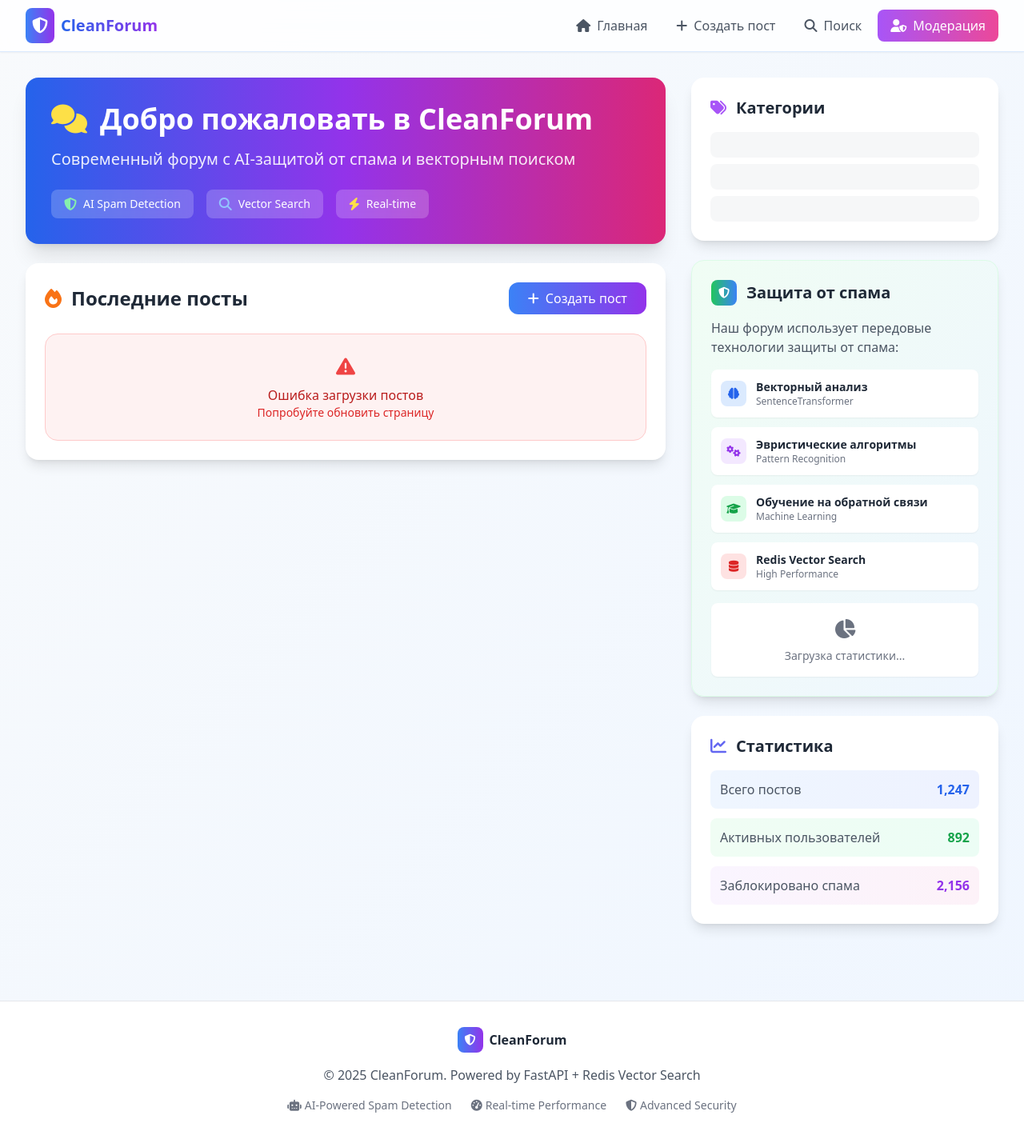
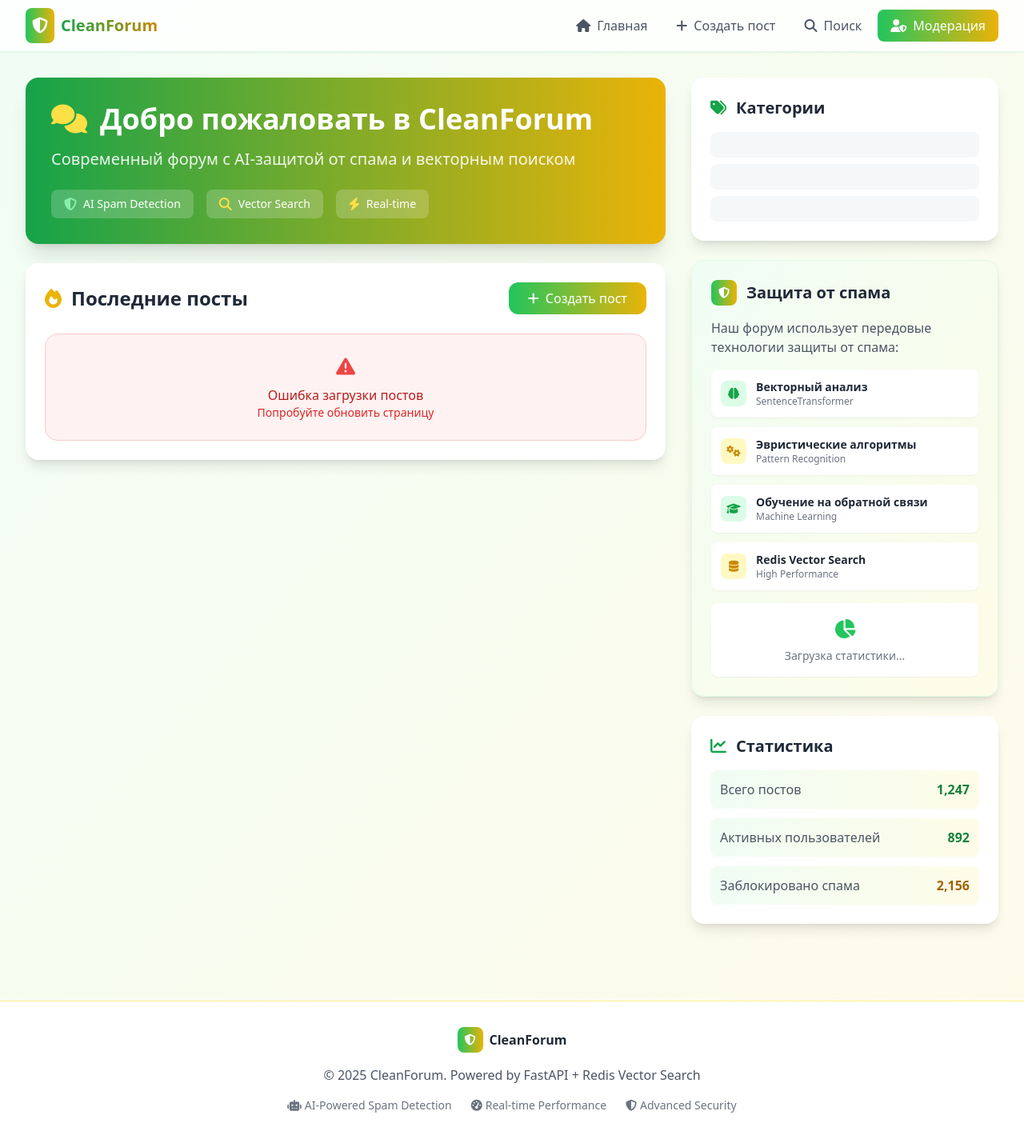
Before and after one commit to premananda108/CleanForum, a FastAPI app: page / in a window 1280 px wide. Shown: the whole page at 80% size. Run offline with FastAPI, Linux system fonts and the light colour scheme; data that the repository does not hold is empty; parts of the project's set-up code (start-up, migrations or seed data) failed here and were passed over; some libraries are stand-ins or nearby versions.

Commit message:
green-golden theme

```diff
--- a/templates/base.html
+++ b/templates/base.html
@@ -12,11 +12,11 @@
                 extend: {
                     colors: {
                         primary: {
-                            50: '#eff6ff',
-                            500: '#3b82f6',
-                            600: '#2563eb',
-                            700: '#1d4ed8',
-                            900: '#1e3a8a'
+                            50: '#f0fdf4',
+                            500: '#22c55e',
+                            600: '#16a34a',
+                            700: '#15803d',
+                            900: '#14532d'
                         }
                     },
                     animation: {
@@ -39,36 +39,36 @@
         }
     </style>
 </head>
-<body class="bg-gradient-to-br from-slate-50 to-blue-50 min-h-screen">
+<body class="bg-gradient-to-br from-green-50 to-amber-50 min-h-screen">
     <!-- Навигация -->
-    <nav class="bg-white/80 backdrop-blur-md border-b border-blue-100 sticky top-0 z-50 shadow-sm">
+    <nav class="bg-white/80 backdrop-blur-md border-b border-green-100 sticky top-0 z-50 shadow-sm">
         <div class="max-w-7xl mx-auto px-4 sm:px-6 lg:px-8">
             <div class="flex justify-between items-center h-16">
                 <a href="/" class="flex items-center space-x-2 text-primary-700 font-bold text-xl group">
-                    <div class="p-2 bg-gradient-to-r from-blue-500 to-purple-600 rounded-lg text-white group-hover:shadow-lg transition-all duration-300">
+                    <div class="p-2 bg-gradient-to-r from-green-500 to-yellow-500 rounded-lg text-white group-hover:shadow-lg transition-all duration-300">
                         <i class="fas fa-shield-alt"></i>
                     </div>
-                    <span class="bg-gradient-to-r from-blue-600 to-purple-600 bg-clip-text text-transparent">CleanForum</span>
+                    <span class="bg-gradient-to-r from-green-600 to-yellow-600 bg-clip-text text-transparent">CleanForum</span>
                 </a>
 
                 <div class="hidden md:flex items-center space-x-1">
-                    <a href="/" class="px-4 py-2 rounded-lg text-gray-600 hover:text-primary-600 hover:bg-primary-50 transition-all duration-200 font-medium">
+                    <a href="/" class="px-4 py-2 rounded-lg text-gray-600 hover:text-green-600 hover:bg-green-50 transition-all duration-200 font-medium">
                         <i class="fas fa-home mr-2"></i>Главная
                     </a>
-                    <a href="/create" class="px-4 py-2 rounded-lg text-gray-600 hover:text-primary-600 hover:bg-primary-50 transition-all duration-200 font-medium">
+                    <a href="/create" class="px-4 py-2 rounded-lg text-gray-600 hover:text-green-600 hover:bg-green-50 transition-all duration-200 font-medium">
                         <i class="fas fa-plus mr-2"></i>Создать пост
                     </a>
-                    <a href="/search" class="px-4 py-2 rounded-lg text-gray-600 hover:text-primary-600 hover:bg-primary-50 transition-all duration-200 font-medium">
+                    <a href="/search" class="px-4 py-2 rounded-lg text-gray-600 hover:text-green-600 hover:bg-green-50 transition-all duration-200 font-medium">
                         <i class="fas fa-search mr-2"></i>Поиск
                     </a>
-                    <a href="/moderator" class="px-4 py-2 rounded-lg bg-gradient-to-r from-purple-500 to-pink-500 text-white hover:shadow-lg transition-all duration-300 font-medium">
+                    <a href="/moderator" class="px-4 py-2 rounded-lg bg-gradient-to-r from-green-500 to-yellow-500 text-white hover:shadow-lg transition-all duration-300 font-medium">
                         <i class="fas fa-user-shield mr-2"></i>Модерация
                     </a>
                 </div>
 
                 <!-- Mobile menu button -->
                 <div class="md:hidden">
-                    <button class="p-2 rounded-lg text-gray-600 hover:text-primary-600 hover:bg-primary-50 transition-colors">
+                    <button class="p-2 rounded-lg text-gray-600 hover:text-green-600 hover:bg-green-50 transition-colors">
                         <i class="fas fa-bars"></i>
                     </button>
                 </div>
@@ -82,11 +82,11 @@
     </main>
 
     <!-- Подвал -->
-    <footer class="bg-white border-t border-gray-200 mt-16">
+    <footer class="bg-white border-t border-yellow-200 mt-16">
         <div class="max-w-7xl mx-auto px-4 sm:px-6 lg:px-8 py-8">
             <div class="text-center">
                 <div class="flex items-center justify-center space-x-2 mb-4">
-                    <div class="w-8 h-8 bg-gradient-to-r from-blue-500 to-purple-600 rounded-lg flex items-center justify-center">
+                    <div class="w-8 h-8 bg-gradient-to-r from-green-500 to-yellow-500 rounded-lg flex items-center justify-center">
                         <i class="fas fa-shield-alt text-white text-sm"></i>
                     </div>
                     <span class="text-gray-800 font-semibold">CleanForum</span>
--- a/templates/index.html
+++ b/templates/index.html
@@ -5,7 +5,7 @@
     <!-- Основной контент -->
     <div class="lg:col-span-2 space-y-6">
         <!-- Hero секция -->
-        <div class="bg-gradient-to-r from-blue-600 via-purple-600 to-pink-600 rounded-2xl p-8 text-white shadow-xl">
+        <div class="bg-gradient-to-r from-green-600 to-yellow-500 rounded-2xl p-8 text-white shadow-xl">
             <h1 class="text-4xl font-bold mb-4 flex items-center">
                 <i class="fas fa-comments mr-4 text-yellow-300"></i>
                 Добро пожаловать в CleanForum
@@ -17,7 +17,7 @@
                     <span class="text-sm font-medium">AI Spam Detection</span>
                 </div>
                 <div class="flex items-center bg-white/20 rounded-lg px-4 py-2 backdrop-blur-sm">
-                    <i class="fas fa-search mr-2 text-blue-300"></i>
+                    <i class="fas fa-search mr-2 text-yellow-300"></i>
                     <span class="text-sm font-medium">Vector Search</span>
                 </div>
                 <div class="flex items-center bg-white/20 rounded-lg px-4 py-2 backdrop-blur-sm">
@@ -31,10 +31,10 @@
         <div class="bg-white rounded-2xl shadow-lg p-6">
             <div class="flex items-center justify-between mb-6">
                 <h2 class="text-2xl font-bold text-gray-800 flex items-center">
-                    <i class="fas fa-fire mr-3 text-orange-500"></i>
+                    <i class="fas fa-fire mr-3 text-yellow-500"></i>
                     Последние посты
                 </h2>
-                <a href="/create" class="bg-gradient-to-r from-blue-500 to-purple-600 text-white px-6 py-2 rounded-xl hover:shadow-lg transition-all duration-300 font-medium">
+                <a href="/create" class="bg-gradient-to-r from-green-500 to-yellow-500 text-white px-6 py-2 rounded-xl hover:shadow-lg transition-all duration-300 font-medium">
                     <i class="fas fa-plus mr-2"></i>Создать пост
                 </a>
             </div>
@@ -54,7 +54,7 @@
         <!-- Категории -->
         <div class="bg-white rounded-2xl shadow-lg p-6">
             <h3 class="text-xl font-bold text-gray-800 mb-4 flex items-center">
-                <i class="fas fa-tags mr-3 text-purple-500"></i>
+                <i class="fas fa-tags mr-3 text-green-600"></i>
                 Категории
             </h3>
             <div id="categories-list" class="space-y-2">
@@ -68,9 +68,9 @@
         </div>
 
         <!-- Защита от спама -->
-        <div class="bg-gradient-to-br from-green-50 to-blue-50 rounded-2xl shadow-lg p-6 border border-green-100">
+        <div class="bg-gradient-to-br from-green-50 to-yellow-50 rounded-2xl shadow-lg p-6 border border-green-100">
             <h3 class="text-xl font-bold text-gray-800 mb-4 flex items-center">
-                <div class="w-8 h-8 bg-gradient-to-r from-green-500 to-blue-500 rounded-lg flex items-center justify-center mr-3">
+                <div class="w-8 h-8 bg-gradient-to-r from-green-500 to-yellow-500 rounded-lg flex items-center justify-center mr-3">
                     <i class="fas fa-shield-alt text-white text-sm"></i>
                 </div>
                 Защита от спама
@@ -78,8 +78,8 @@
             <p class="text-gray-600 mb-4">Наш форум использует передовые технологии защиты от спама:</p>
             <div class="space-y-3">
                 <div class="flex items-center p-3 bg-white rounded-lg shadow-sm">
-                    <div class="w-8 h-8 bg-blue-100 rounded-lg flex items-center justify-center mr-3">
-                        <i class="fas fa-brain text-blue-600 text-sm"></i>
+                    <div class="w-8 h-8 bg-green-100 rounded-lg flex items-center justify-center mr-3">
+                        <i class="fas fa-brain text-green-600 text-sm"></i>
                     </div>
                     <div>
                         <div class="font-semibold text-gray-800 text-sm">Векторный анализ</div>
@@ -87,8 +87,8 @@
                     </div>
                 </div>
                 <div class="flex items-center p-3 bg-white rounded-lg shadow-sm">
-                    <div class="w-8 h-8 bg-purple-100 rounded-lg flex items-center justify-center mr-3">
-                        <i class="fas fa-cogs text-purple-600 text-sm"></i>
+                    <div class="w-8 h-8 bg-yellow-100 rounded-lg flex items-center justify-center mr-3">
+                        <i class="fas fa-cogs text-yellow-600 text-sm"></i>
                     </div>
                     <div>
                         <div class="font-semibold text-gray-800 text-sm">Эвристические алгоритмы</div>
@@ -105,8 +105,8 @@
                     </div>
                 </div>
                 <div class="flex items-center p-3 bg-white rounded-lg shadow-sm">
-                    <div class="w-8 h-8 bg-red-100 rounded-lg flex items-center justify-center mr-3">
-                        <i class="fas fa-database text-red-600 text-sm"></i>
+                    <div class="w-8 h-8 bg-yellow-100 rounded-lg flex items-center justify-center mr-3">
+                        <i class="fas fa-database text-yellow-600 text-sm"></i>
                     </div>
                     <div>
                         <div class="font-semibold text-gray-800 text-sm">Redis Vector Search</div>
@@ -117,7 +117,7 @@
             <div id="spam-stats" class="mt-4 p-4 bg-white rounded-lg shadow-sm">
                 <!-- Статистика спама -->
                 <div class="text-center text-gray-500">
-                    <i class="fas fa-chart-pie mb-2 text-2xl"></i>
+                    <i class="fas fa-chart-pie mb-2 text-2xl text-green-500"></i>
                     <div class="text-sm">Загрузка статистики...</div>
                 </div>
             </div>
@@ -126,21 +126,21 @@
         <!-- Быстрая статистика -->
         <div class="bg-white rounded-2xl shadow-lg p-6">
             <h3 class="text-xl font-bold text-gray-800 mb-4 flex items-center">
-                <i class="fas fa-chart-line mr-3 text-indigo-500"></i>
+                <i class="fas fa-chart-line mr-3 text-green-600"></i>
                 Статистика
             </h3>
             <div class="space-y-3">
-                <div class="flex justify-between items-center p-3 bg-gradient-to-r from-blue-50 to-indigo-50 rounded-lg">
+                <div class="flex justify-between items-center p-3 bg-gradient-to-r from-green-50 to-yellow-50 rounded-lg">
                     <span class="text-gray-600">Всего постов</span>
-                    <span class="font-bold text-blue-600">1,247</span>
+                    <span class="font-bold text-green-700">1,247</span>
                 </div>
-                <div class="flex justify-between items-center p-3 bg-gradient-to-r from-green-50 to-emerald-50 rounded-lg">
+                <div class="flex justify-between items-center p-3 bg-gradient-to-r from-green-50 to-yellow-50 rounded-lg">
                     <span class="text-gray-600">Активных пользователей</span>
-                    <span class="font-bold text-green-600">892</span>
+                    <span class="font-bold text-green-700">892</span>
                 </div>
-                <div class="flex justify-between items-center p-3 bg-gradient-to-r from-purple-50 to-pink-50 rounded-lg">
+                <div class="flex justify-between items-center p-3 bg-gradient-to-r from-green-50 to-yellow-50 rounded-lg">
                     <span class="text-gray-600">Заблокировано спама</span>
-                    <span class="font-bold text-purple-600">2,156</span>
+                    <span class="font-bold text-yellow-700">2,156</span>
                 </div>
             </div>
         </div>
```
